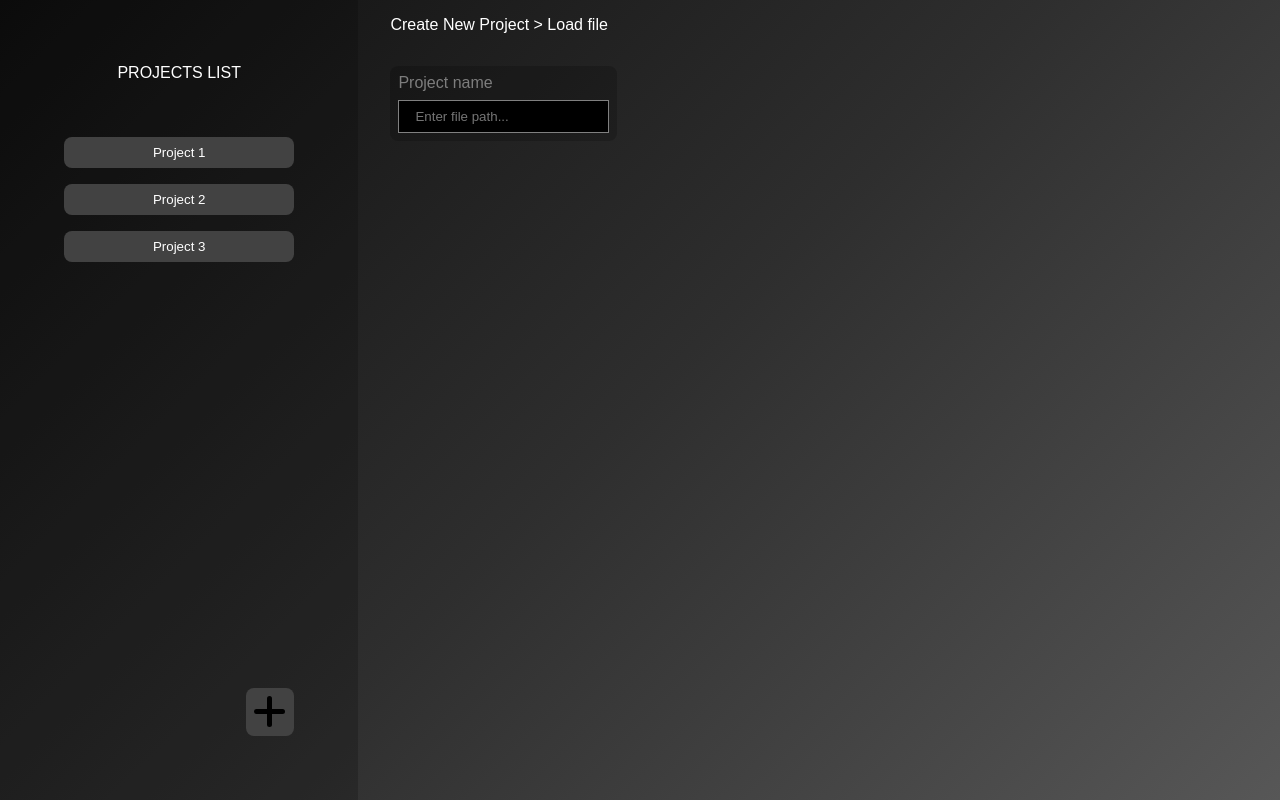
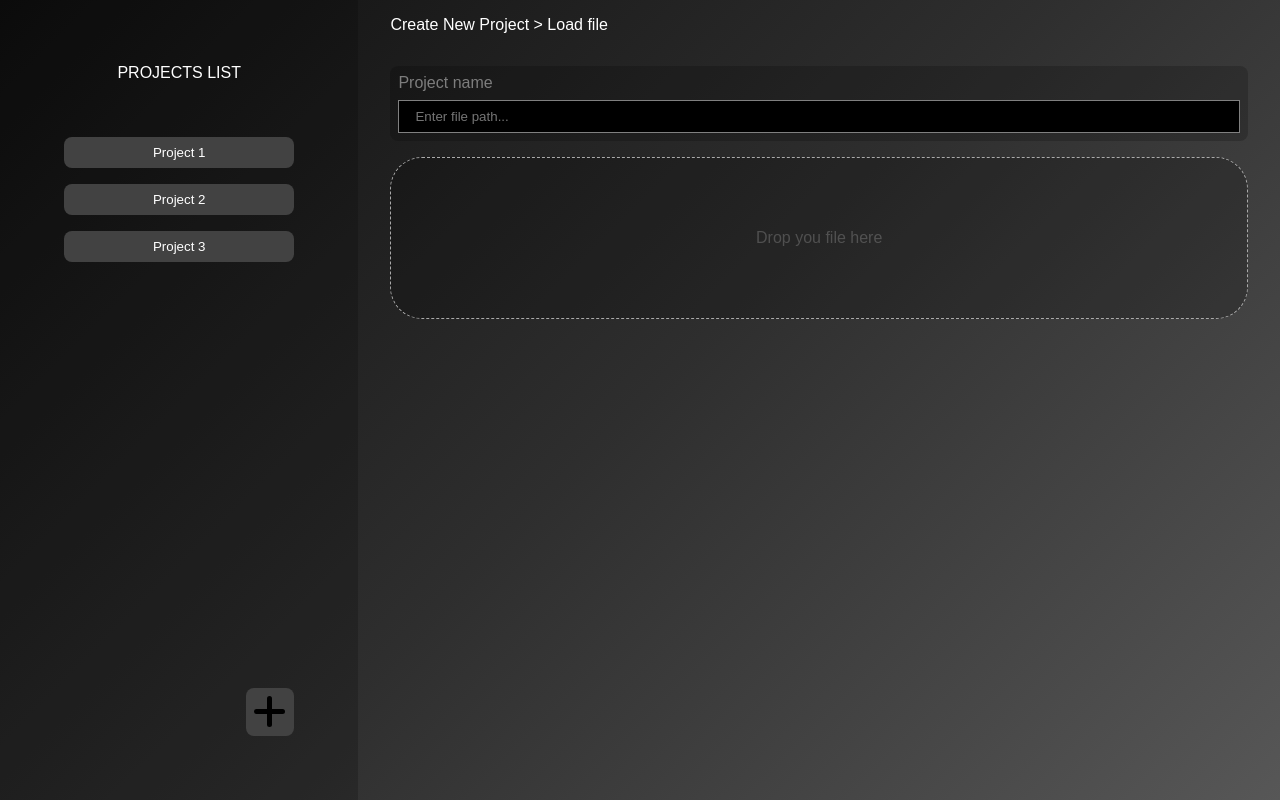
Before and after one commit to GTFTT/text-analyzer-frontend, a React (Vite) app: page /#/home in a window 1280 px wide. Both pictures are taken after a click on the button 270 px from the left and 712 px from the top of the page. Built offline with nearby package versions, Linux system fonts and the light colour scheme.

Commit message:
Added file drop input

```diff
--- /dev/null
+++ b/src/components/inputs/FileDropInput/FileDropInput.module.css
@@ -0,0 +1,21 @@
+.container {
+  display: flex;
+  flex-direction: column;
+  align-items: center;
+  justify-content: center;
+  min-height: 20vh;
+  min-width: 20vw;
+
+  background-color: rgb(0 0 0 / 0.2);
+  border-radius: 2rem;
+
+  color: rgb(255 255 255 / 0.2);
+
+  border: 0.1rem dashed #aaa;
+  transition: 0.2s ease;
+}
+
+.dropZoneActive {
+  border-color: #4f46e5;
+  background: rgba(79, 70, 229, 0.08);
+}
--- /dev/null
+++ b/src/components/inputs/FileDropInput/FileDropInput.tsx
@@ -0,0 +1,69 @@
+import styles from "./FileDropInput.module.css"
+import {useCallback, useState} from "react";
+
+export interface FileDropInputPropsI {
+  onFilesDropped?: (files: FileList) => void
+}
+
+export function FileDropInput({
+  onFilesDropped,
+}: FileDropInputPropsI) {
+  const [isDragOver, setIsDragOver] = useState(false);
+
+  const onDragEnter = useCallback((e: React.DragEvent<HTMLDivElement>) => {
+    e.preventDefault();
+    e.stopPropagation();
+    setIsDragOver(true);
+  }, []);
+
+  const onDragOver = useCallback((e: React.DragEvent<HTMLDivElement>) => {
+    // Must prevent default so drop is allowed
+    e.preventDefault();
+    e.stopPropagation();
+    e.dataTransfer.dropEffect = "copy";
+    setIsDragOver(true);
+  }, []);
+
+  const onDragLeave = useCallback((e: React.DragEvent<HTMLDivElement>) => {
+    e.preventDefault();
+    e.stopPropagation();
+
+    // Avoid flicker when moving over children:
+    // only reset when leaving the drop container itself
+    const current = e.currentTarget;
+    const related = e.relatedTarget as Node | null;
+    if (!related || !current.contains(related)) {
+      setIsDragOver(false);
+    }
+  }, []);
+
+  const onDrop = useCallback(
+    (e: React.DragEvent<HTMLDivElement>) => {
+      e.preventDefault();
+      e.stopPropagation();
+      setIsDragOver(false);
+
+      const files = e.dataTransfer.files;
+      if (!files || files.length === 0) return;
+
+      onFilesDropped?.(files);
+
+      // Optional cleanup
+      e.dataTransfer.clearData();
+    },
+    [onFilesDropped]
+  );
+
+  return (
+    <div
+      onDragEnter={onDragEnter}
+      onDragOver={onDragOver}
+      onDragLeave={onDragLeave}
+      onDrop={onDrop}
+      // className={isDragOver ? "dropZone dropZoneActive" : "dropZone"}
+      className={`${styles.container} ${isDragOver ? styles.dropZoneActive : ""}`}
+    >
+      <p>Drop you file here</p>
+    </div>
+  );
+}
--- a/src/pages/CreateNewProject/screens/LoadFileScreen/LoadFileScreen.module.css
+++ b/src/pages/CreateNewProject/screens/LoadFileScreen/LoadFileScreen.module.css
@@ -1,3 +1,7 @@
 .container {
-
+  width: stretch;
+  height: stretch;
+  display: flex;
+  flex-direction: column;
+  gap: 1rem;
 }
--- a/src/pages/CreateNewProject/screens/LoadFileScreen/LoadFileScreen.tsx
+++ b/src/pages/CreateNewProject/screens/LoadFileScreen/LoadFileScreen.tsx
@@ -1,10 +1,14 @@
 import styles from "./LoadFileScreen.module.css";
 import {InputWithLabel} from "../../../../components/inputs/InputWithLabel/InputWithLabel.tsx";
+import {FileDropInput} from "../../../../components/inputs/FileDropInput/FileDropInput.tsx";
 
 export function LoadFileScreen() {
   return (
     <div className={styles.container}>
       <InputWithLabel label={"Project name"} placeholder={"Enter file path..."} />
+      <FileDropInput onFilesDropped={(files) => {
+        console.log(files);
+      }} />
     </div>
   );
 }
```
